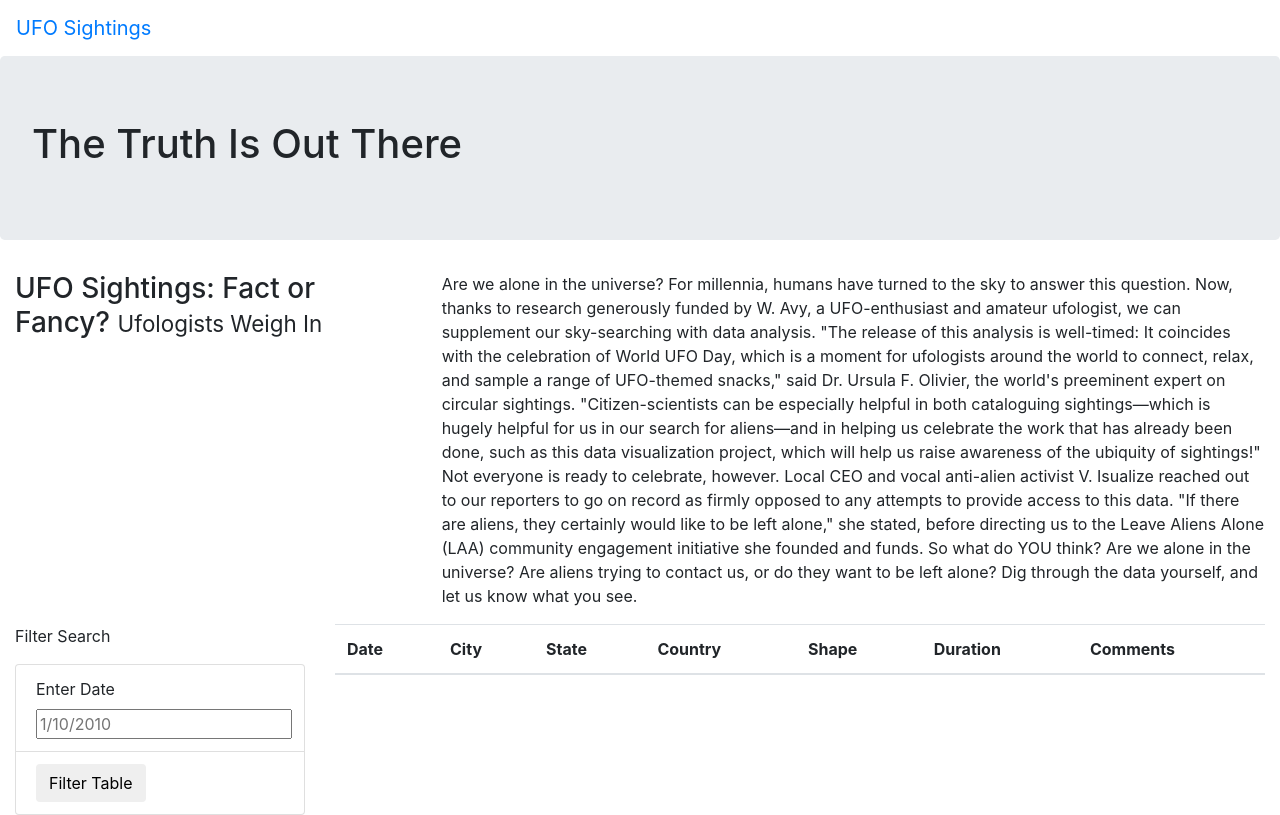
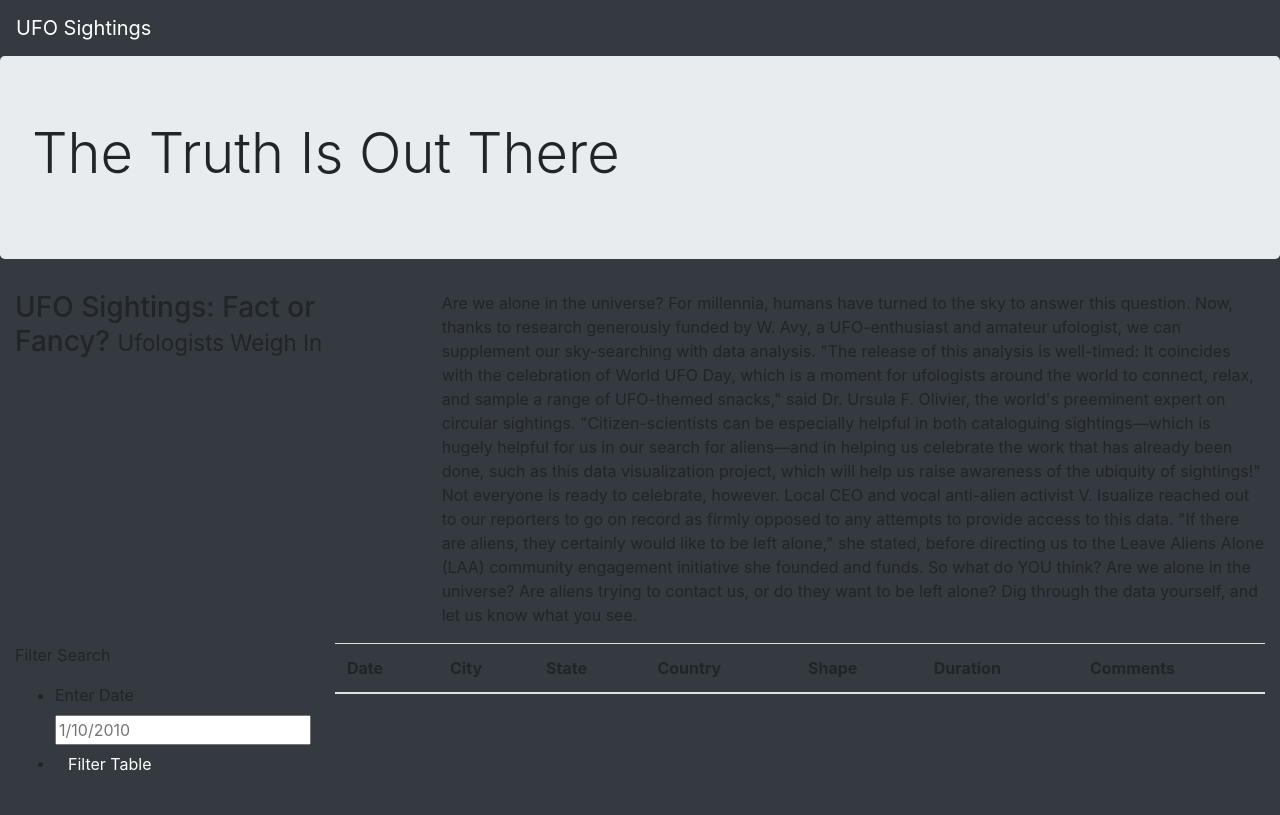
Before and after one commit to arutledge9/UFO, a plain HTML site: page index.html in a window 1280 px wide. Drawn offline with nearby package versions, Linux system fonts and the light colour scheme.

Commit message:
adding files

```diff
--- a/index.html
+++ b/index.html
@@ -13,13 +13,13 @@
     />
     <link rel="stylesheet" href="static/css/style.css">
 </head>
-<body>
+<body class="bg-dark">
     <div class="wrapper">
-        <nav class="navbar navbar-expand-lg">
+        <nav class="navbar navbar-dark bg-dark navbar-expand-lg">
             <a class="navbar-brand" href="index.html">UFO Sightings</a>
         </nav>
         <div class="jumbotron">
-            <h1>The Truth Is Out There</h1>
+            <h1 class="display-4">The Truth Is Out There</h1>
         </div>
         <div class="container-fluid">
             <div class="row">
@@ -42,15 +42,15 @@
         <div class="container-fluid">
             <div class="row">
                 <div class="col-md-3">
-                    <form>
+                    <form class="bg-dark">
                         <p>Filter Search</p>
-                        <ul class="list-group">
-                            <li class="list-group-item">
+                        <ul class="bg-dark">
+                            <li class="bg-dark">
                                 <label for="date">Enter Date</label>
                                 <input type="text" placeholder="1/10/2010" id="datetime" />
                             </li>
-                            <li class="list-group-item">
-                                <button id="filter-btn" type="button" class="btn btn-default">Filter Table</button>
+                            <li class="bg-dark">
+                                <button id="filter-btn" type="button" class="btn btn-dark">Filter Table</button>
                             </li>
                         </ul>
                     </form>
```
Also changed, not shown: static/images/nasa.jpg (added).
